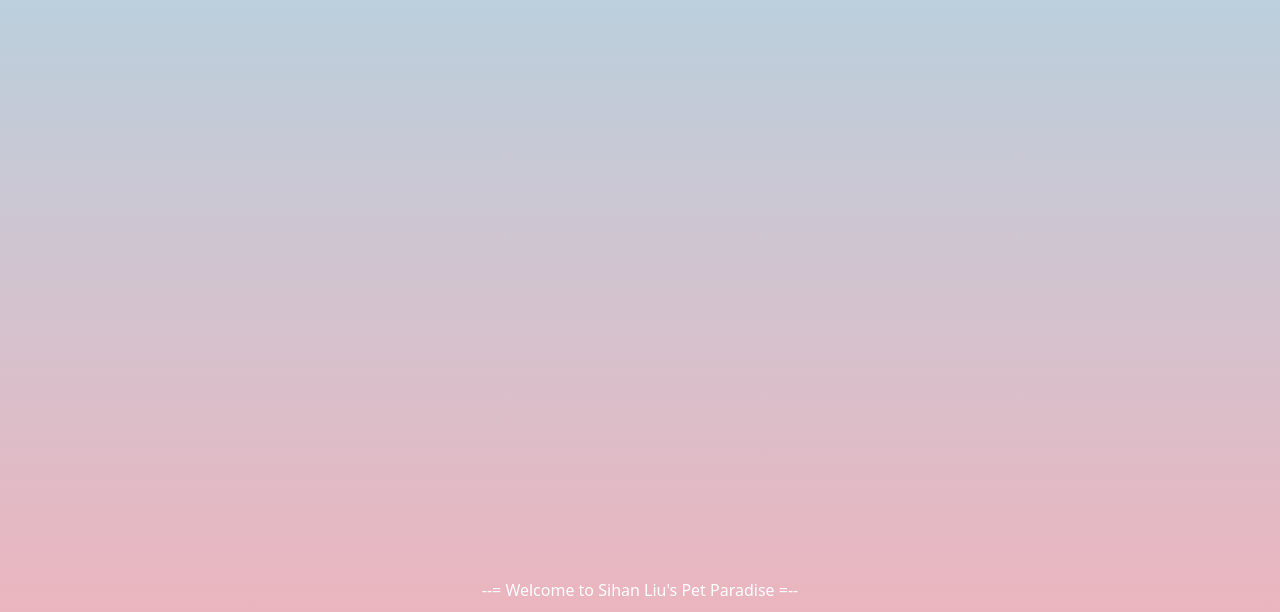
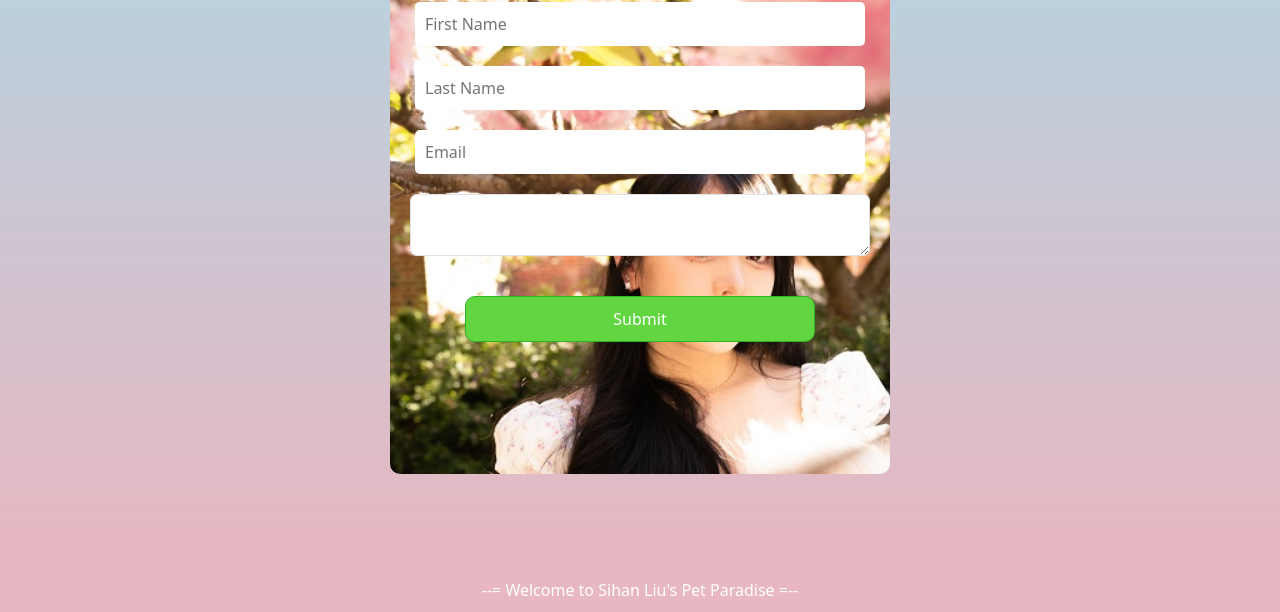
Before and after one commit to SihanLiu44/SihanLiu44.github.io, a plain HTML site: page contact.html in a window 1280 px wide. Shown: the part 188-800 px from the top of the page. Drawn offline with Linux system fonts and the light colour scheme.

Commit message:
Add files via upload
ok

```diff
--- a/contact.html
+++ b/contact.html
@@ -38,6 +38,24 @@
 			  </div>
 			</nav>
 		</header>
+        <div class="container-box">
+            <form class="contact-form form-card" action="" method="post">
+				<h2>Your information</h2>
+                <label class="form-item">
+                    <input type="text" class="form-item-input" placeholder="First Name" />
+				</label>
+				<label class="form-item">
+					<input type="text" class="form-item-input" placeholder="Last Name" />
+                </label>
+                <label class="form-item">
+                    <input type="email" class="form-item-input" placeholder="Email" />
+				</label>
+				<label class="form-item">
+					<textarea class="form-control" id="exampleFormControlTextarea1" rows="2"></textarea>
+                </label>
+                <button type="button" class="form-item-btn">Submit</button>
+            </form>
+        </div>
 		<footer>
 			--= Welcome to Sihan Liu's Pet Paradise =--
 		</footer>
--- a/main.css
+++ b/main.css
@@ -10,6 +10,7 @@ footer {
     text-align: center;
     width: 100%;
     color: #ffffff;
+    background-color: #e7b7c2;
 }
 
 .bg-body-tertiary {
@@ -38,6 +39,14 @@ footer {
     margin: auto;
 }
 
+.container-box h1 {
+    margin: 30px;
+}
+
+.container-box img {
+    margin: 10px;
+}
+
 .text-card {
     text-align: center;
     color: white;
@@ -48,3 +57,57 @@ footer {
     margin: 30px auto;
     background-color: #42424266;
 }
+
+.form-card {
+	border-radius: 10px;
+    margin: 20px auto;
+    width: 50%;
+    max-width: 540px;
+    padding: 5px 20px;
+    word-wrap: break-word;
+}
+
+.contact-form {
+    margin: 50px auto;
+    text-align: center;
+    width: 100%;
+    max-width: 500px;
+    min-height: 550px;
+    padding: 20px;
+    background: url("images/me.jpg") no-repeat;
+    background-size: 100%;
+}
+
+.form-item {
+    display: flex;
+    margin: 20px 0;
+}
+
+.form-item-label {
+    flex: 1;
+    text-align: right;
+    margin-right: 20px;
+    line-height: 50px;
+}
+
+.form-item-input {
+    flex: 1 1 auto;
+    padding: 10px;
+    border-radius: 5px;
+    border: 0;
+    outline: none;
+    color: #000000;
+    margin: 0 5px;
+}
+
+.form-item-btn {
+    margin-top: 20px;
+    padding: 10px;
+    width: 350px;
+    color: #ffffff;
+    background: #61d641;
+    border: 1px solid #2cb423;
+    border-radius: 10px;
+    outline: none;
+    cursor: pointer;
+}
```
Also changed, not shown: cat.html (+4 -0 lines), dog.html (+4 -0 lines), doll.html (+13 -0 lines), index.html (+1 -0 lines).
